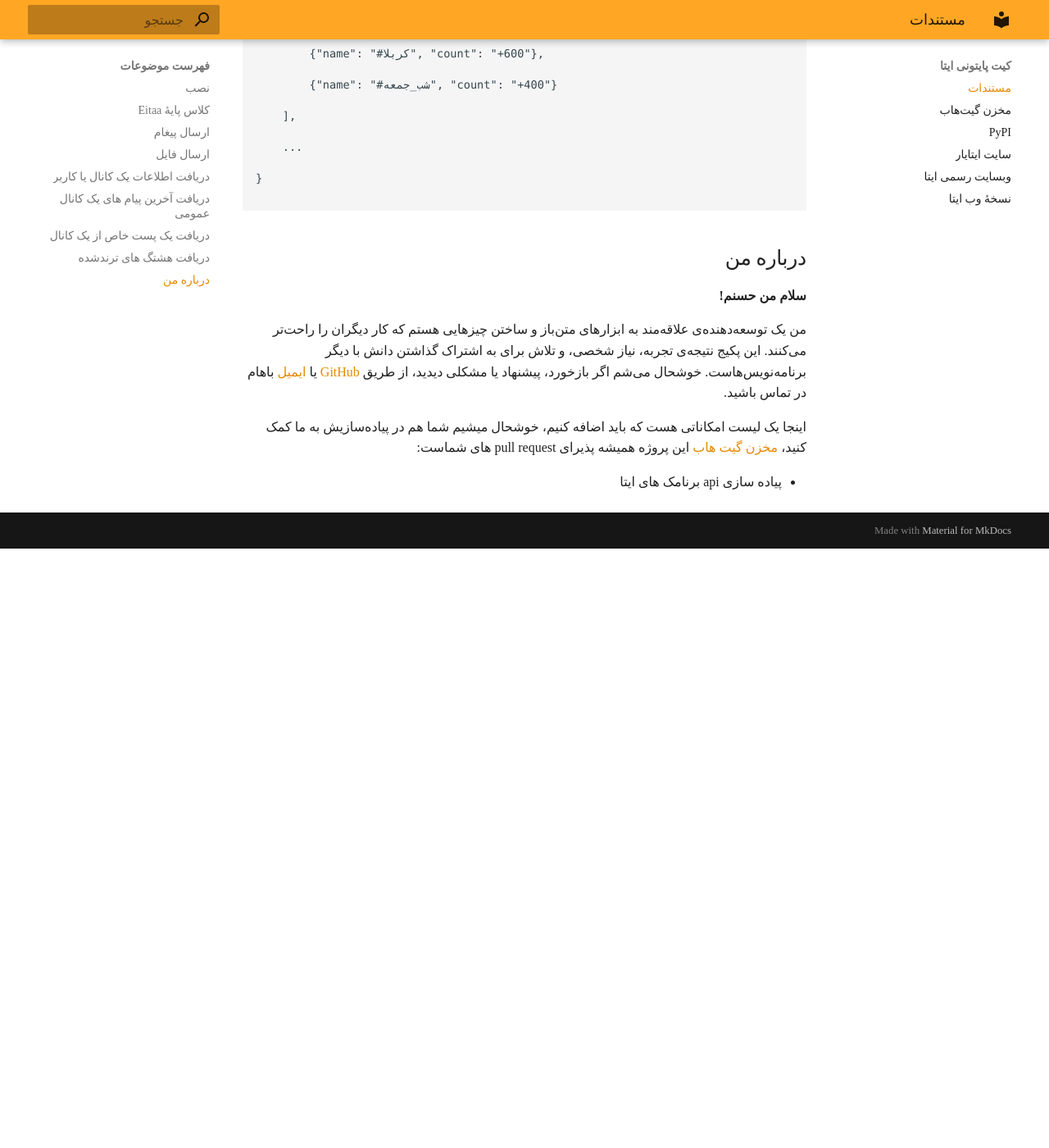
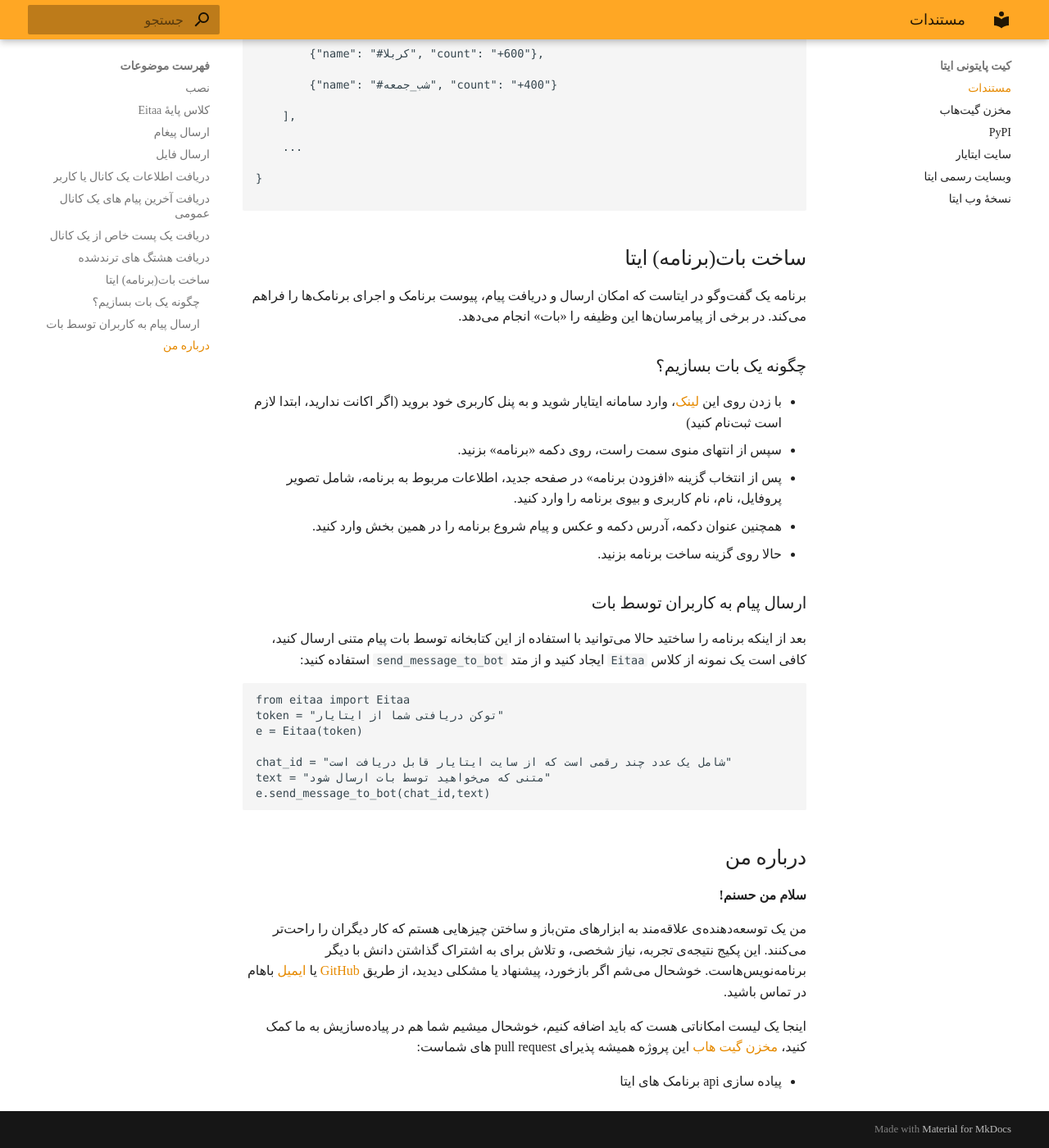
Before and after one commit to bistcuite/eitaapykit, an MkDocs documentation site: the page built from docs/index.md, in a window 1280 px wide and 1400 px high, scrolled down 5534 px. Shown: the whole window at 82% size. Built offline with MkDocs 1.6.1 and Material for MkDocs 9.7.7, drawn with Linux system fonts in a browser that asks for light colours; some web fonts are replaced; before the commit the page ends 6203 px from its top, so only the background shows below that.

Commit message:
add `send_message_to_bot` method documentation

````diff
--- a/docs/index.md
+++ b/docs/index.md
@@ -252,6 +252,27 @@ trends = Eitaa.get_trends()
 
 ```
 
+## ساخت بات(برنامه) ایتا
+برنامه یک گفت‌وگو در ایتاست که امکان ارسال و دریافت پیام، پیوست برنامک و اجرای برنامک‌ها را فراهم می‌کند. در برخی از پیامرسان‌ها این وظیفه را «بات» انجام می‌دهد.
+
+### چگونه یک بات بسازیم؟
+- با زدن روی این [لینک](https://eitaayar.ir/)، وارد سامانه ایتایار شوید و به پنل کاربری خود بروید (اگر اکانت ندارید، ابتدا لازم است ثبت‌نام کنید)
+- سپس از انتهای منوی سمت راست، روی دکمه «برنامه» بزنید.
+- پس از انتخاب گزینه «افزودن برنامه» در صفحه جدید، اطلاعات مربوط به برنامه، شامل تصویر پروفایل، نام، نام کاربری و بیوی برنامه را وارد کنید.
+- همچنین عنوان دکمه، آدرس دکمه و عکس و پیام شروع برنامه را در همین بخش وارد کنید.
+- حالا روی گزینه ساخت برنامه بزنید.
+
+### ارسال پیام به کاربران توسط بات
+بعد از اینکه برنامه را ساختید حالا می‌توانید با استفاده از این کتابخانه توسط بات پیام متنی ارسال کنید، کافی است یک نمونه از کلاس `Eitaa` ایجاد کنید و از متد `send_message_to_bot` استفاده کنید:
+```py
+from eitaa import Eitaa
+token = "توکن دریافتی شما از ایتایار"
+e = Eitaa(token)
+
+chat_id = "شامل یک عدد چند رقمی است که از سایت ایتایار قابل دریافت است"
+text = "متنی که می‌خواهید توسط بات ارسال شود"
+e.send_message_to_bot(chat_id,text)
+```
 ## درباره من
 
 **سلام من حسنم!**
````
